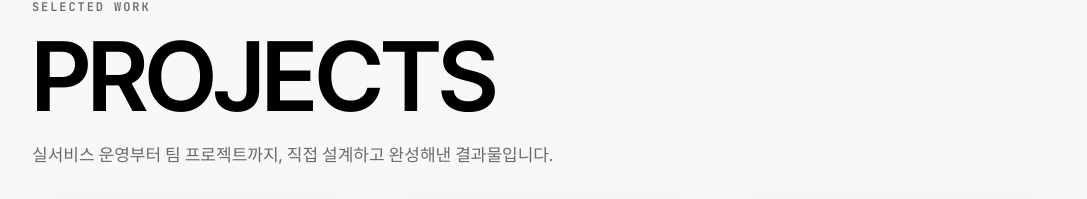
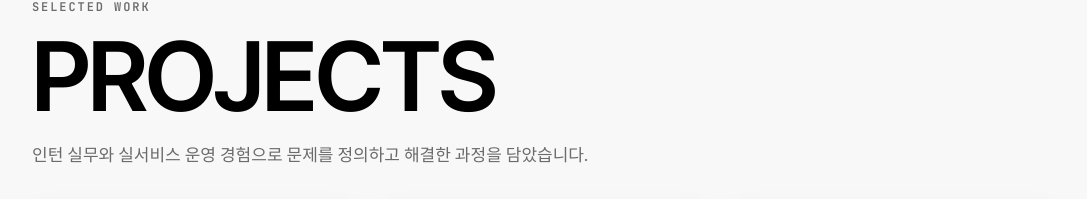
Before and after one commit to ytnwjd/ytnwjd-portfolio, a Vue app: page / in a window 1280 px wide. Shown: the part 1875-2074 px from the top of the page, without its empty margins (96-1183 px from the left). Built offline with nearby package versions, Linux system fonts and the light colour scheme.

Commit message:
docs: update projects section intro copy

```diff
--- a/src/components/sections/ProjectsSection.vue
+++ b/src/components/sections/ProjectsSection.vue
@@ -43,7 +43,7 @@ const isLastCardWide = computed(
   <section id="projects" class="section">
     <span class="eyebrow">Selected Work</span>
     <h2 class="giant-title">PROJECTS</h2>
-    <p class="section-intro">실서비스 운영부터 팀 프로젝트까지, 직접 설계하고 완성해낸 결과물입니다.</p>
+    <p class="section-intro">인턴 실무와 실서비스 운영 경험으로 문제를 정의하고 해결한 과정을 담았습니다.</p>
 
     <!-- 3열 그리드 — 모든 카드는 동일한 크기, 마지막 줄에 혼자 남는 카드만 전체 폭으로 확장 -->
     <ul class="project-grid">
```
